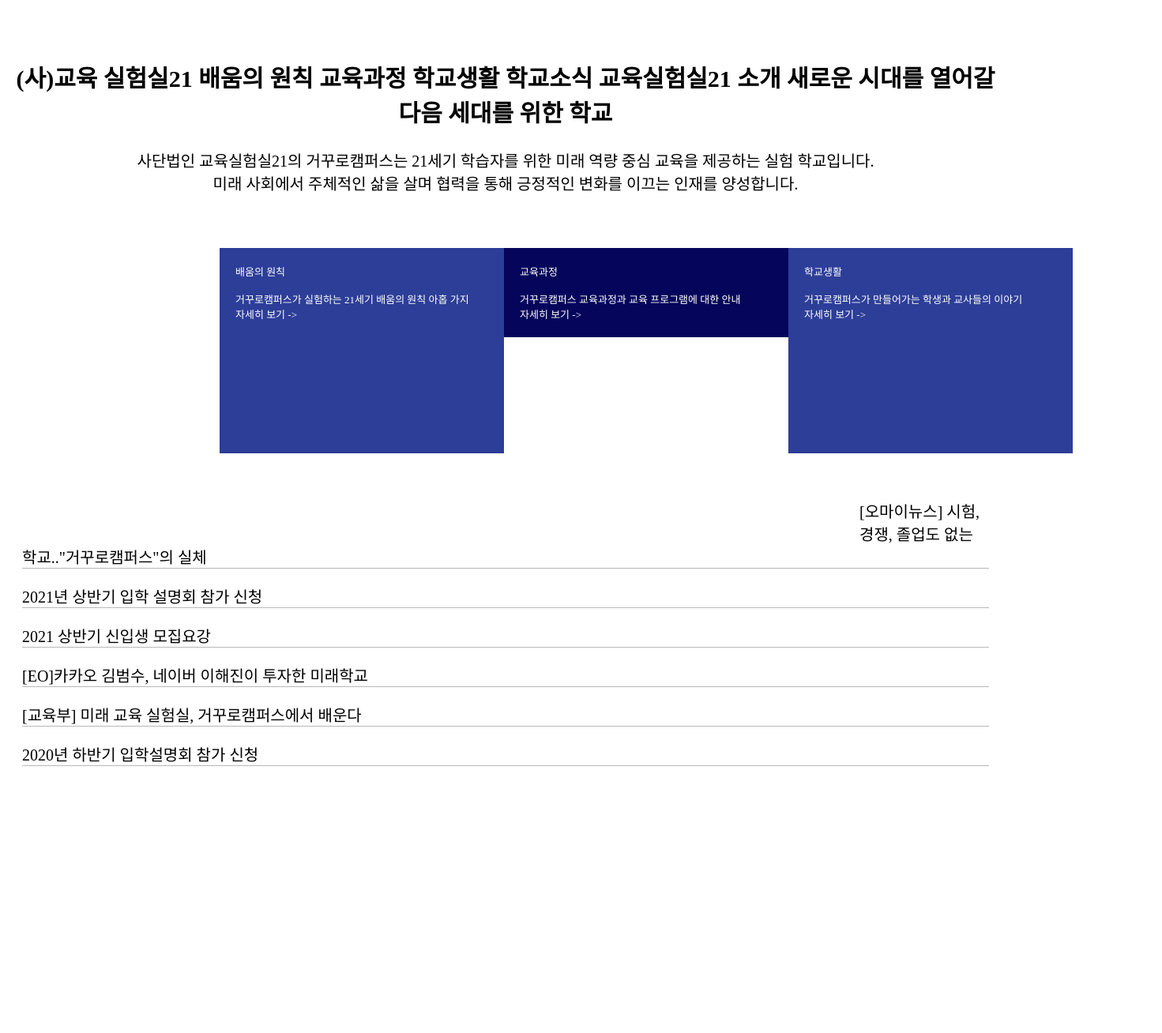
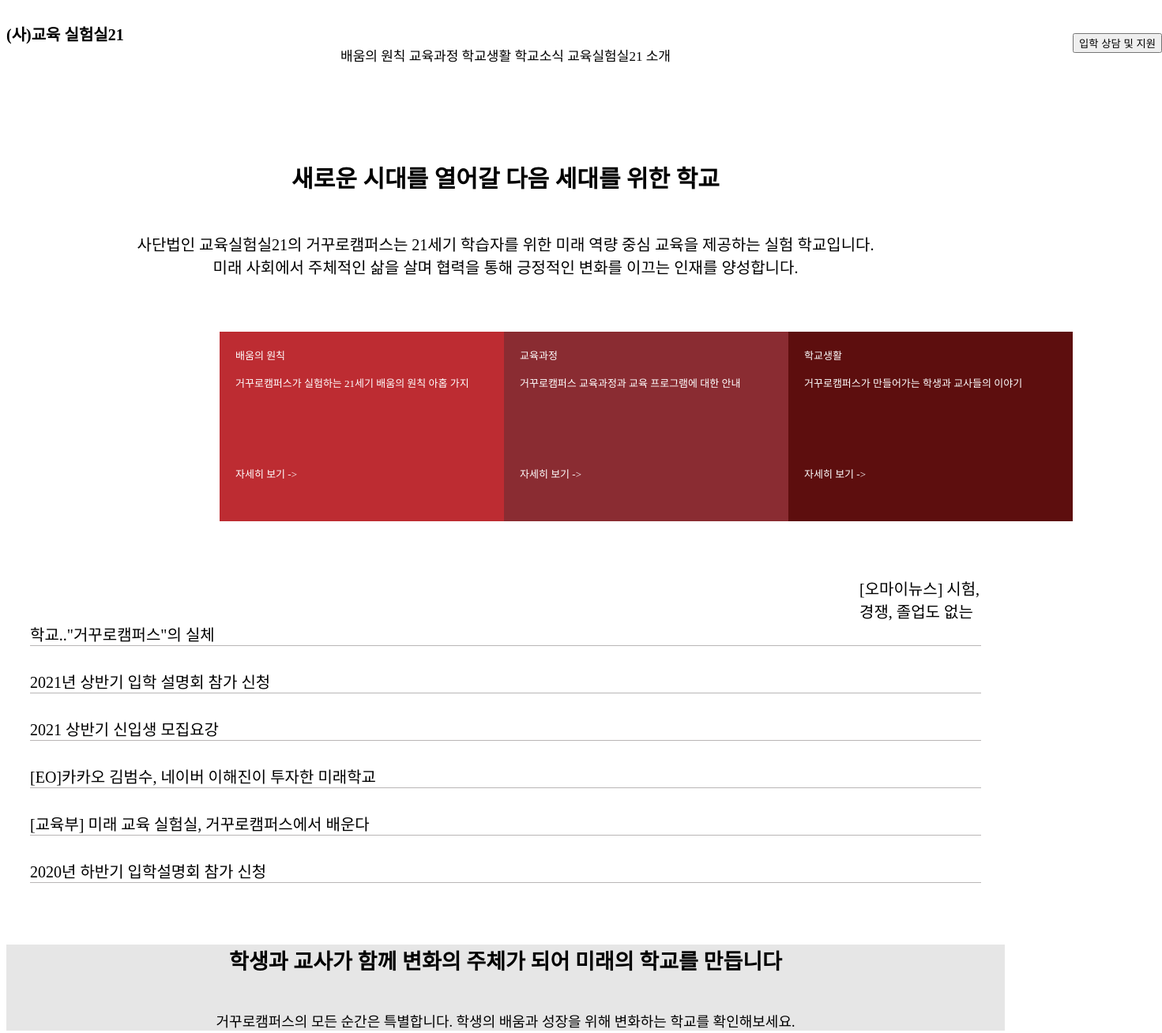
Before and after one commit to Parkwoojung/2020, a plain HTML site: page index.html in a window 1280 px wide. Shown: the whole page at 79% size, 1471 px wide, since content can reach past the window. Before the commit the page ends 970 px from the top, so only its background shows below. Drawn offline with Linux system fonts and the light colour scheme.

Commit message:
빨간색

```diff
--- a/index.html
+++ b/index.html
@@ -5,7 +5,7 @@
     <meta name="viewport" content="width=device-width, initial-scale=1.0">
     <link rel="stylesheet" href="학교홈페이지.css" />
     <title>거꾸로캠퍼스</title>
-    <style>
+        <style>
         div{ background: white;
             font-size: 20px;
         }
@@ -13,16 +13,20 @@
 </head>
 <body>
          <!--  헤더 -->
+         <div class="pt"><strong>(사)교육 실험실21</strong></div>
+         <div class="it"><a>배움의 원칙</a> <a>교육과정</a> <a>학교생활</a> <a>학교소식</a> 교육실험실21 소개</div>
+         <button>입학 상담 및 지원</button>
+
          <header>
-            <div id="header_h"><h2>(사)교육 실험실21 배움의 원칙 교육과정 학교생활 학교소식 교육실험실21 소개
-                새로운 시대를 열어갈 다음 세대를 위한 학교<br></h2></div>
+            <div id="header_h"><h2>
+                <h2>새로운 시대를 열어갈 다음 세대를 위한 학교</h2><br></div>
 
-            <style>
-            </style>
+
             사단법인 교육실험실21의 거꾸로캠퍼스는 21세기 학습자를 위한 미래 역량 중심 교육을 제공하는 실험 학교입니다.<br>
             미래 사회에서 주체적인 삶을 살며 협력을 통해 긍정적인 변화를 이끄는 인재를 양성합니다.
                <ul>
             </header>
+
 
                 <div class="dot-wrap">
 
@@ -30,18 +34,36 @@
         <div class="dot"><a href="https://gschool.kr/principle"></a>배움의 원칙<br>
             <br>
             거꾸로캠퍼스가 실험하는 21세기 배움의 원칙 아홉 가지<br>
+            <br>
+            <br>
+            <br>
+            <br>
+            <br>
+            <br>
 
             자세히 보기 ->
         </div>
         <div class="dpt"><a href="https://gschool.kr/curriculum"></a>교육과정<br>
             <br>
         거꾸로캠퍼스 교육과정과 교육 프로그램에 대한 안내<br>
+        <br>
+        <br>
+        <br>
+        <br>
+        <br>
+        <br>
 
             자세히 보기 ->
         </div>
         <div class="dat"><a href="https://gschool.kr/school_life"></a>학교생활<br>
             <br>
             거꾸로캠퍼스가 만들어가는 학생과 교사들의 이야기<br>
+            <br>
+            <br>
+            <br>
+            <br>
+            <br>
+            <br>
 
             자세히 보기 ->
         </div><br>
@@ -54,7 +76,7 @@
         <br>
         <br>
         <br>
-        <br>
+
 
 
         <div class="ot-wrap">
@@ -65,7 +87,19 @@
 <div class="ot">2021 상반기 신입생 모집요강</div>
 <div class="ot">[EO]카카오 김범수, 네이버 이해진이 투자한 미래학교</div>
 <div class="ot">[교육부] 미래 교육 실험실, 거꾸로캠퍼스에서 배운다</div>
-<div class="ot">2020년 하반기 입학설명회 참가 신청</div>
+<div class="ot">2020년 하반기 입학설명회 참가 신청</div><br>
+<br>
+<br>
+<br>
+<br>
+<br>
+<br>
+
+<div class="ut">
+    <h2>학생과 교사가 함께 변화의 주체가 되어 미래의 학교를 만듭니다</h2><br>
+    거꾸로캠퍼스의 모든 순간은 특별합니다. 학생의 배움과 성장을 위해 변화하는 학교를 확인해보세요.
+</div>
+
 
                </ul>
 </body>
--- a/학교홈페이지.css
+++ b/학교홈페이지.css
@@ -1,8 +1,25 @@
+.pt{
+    position: relative; top: 20px;
+}
+.it{
+    text-align: center;
+    padding: 20px;
+    font-size: 17px;
+
+}
+
+button{
+    position: relative; right: -1350px;
+    position: relative; top: -60px;
+}
+
 header {
 text-align: center;
 position: relative; bottom: -50px;
 font-size: 20px;
 }
+
+
 
 .dot-wrap {
         position: relative;
@@ -13,8 +30,8 @@ font-size: 20px;
     }
 .dot{
     width: 320px;
-    height: 220px;
-    background-color:#2D3E98;
+    height: 200px;
+    background-color: #bd2c32 ;
     color: white;
     font-size: 13px;
  float: left;
@@ -27,7 +44,8 @@ font-size: 20px;
 
 .dpt{
     width: 320px;
-    background-color:#05055c;
+    height: 200px;
+    background-color:#8a2c32;
     color: white;
     font-size: 13px;
  float: left;
@@ -40,8 +58,8 @@ font-size: 20px;
 
 .dat{
     width: 320px;
-    height: 220px;
-    background-color:#2D3E98;
+    height: 200px;
+    background-color:#5d0e0e;
     color: white;
     font-size: 13px;
  float: left;
@@ -56,11 +74,14 @@ font-size: 20px;
     padding-bottom: -5px;
     border-bottom: 0.6px solid rgb(185, 182, 182);
     position:relative ; bottom: -100px;
-    margin: 20px;
+    margin: 30px;
+
 
 
 }
 
-.a{
-
+.ut{
+    text-align: center;
+    background-color: rgb(230, 230, 230);
+    font-size: 18px;
 }
```
